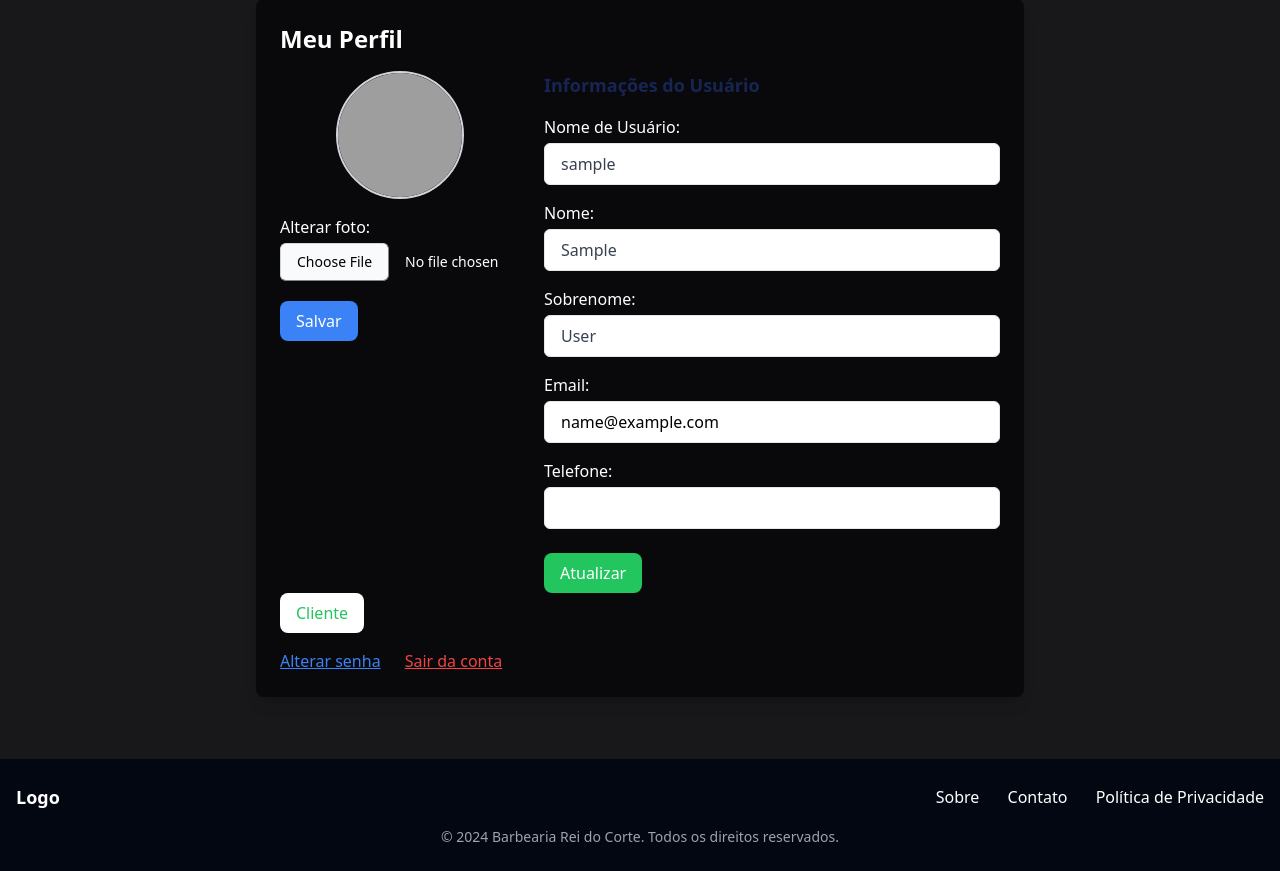
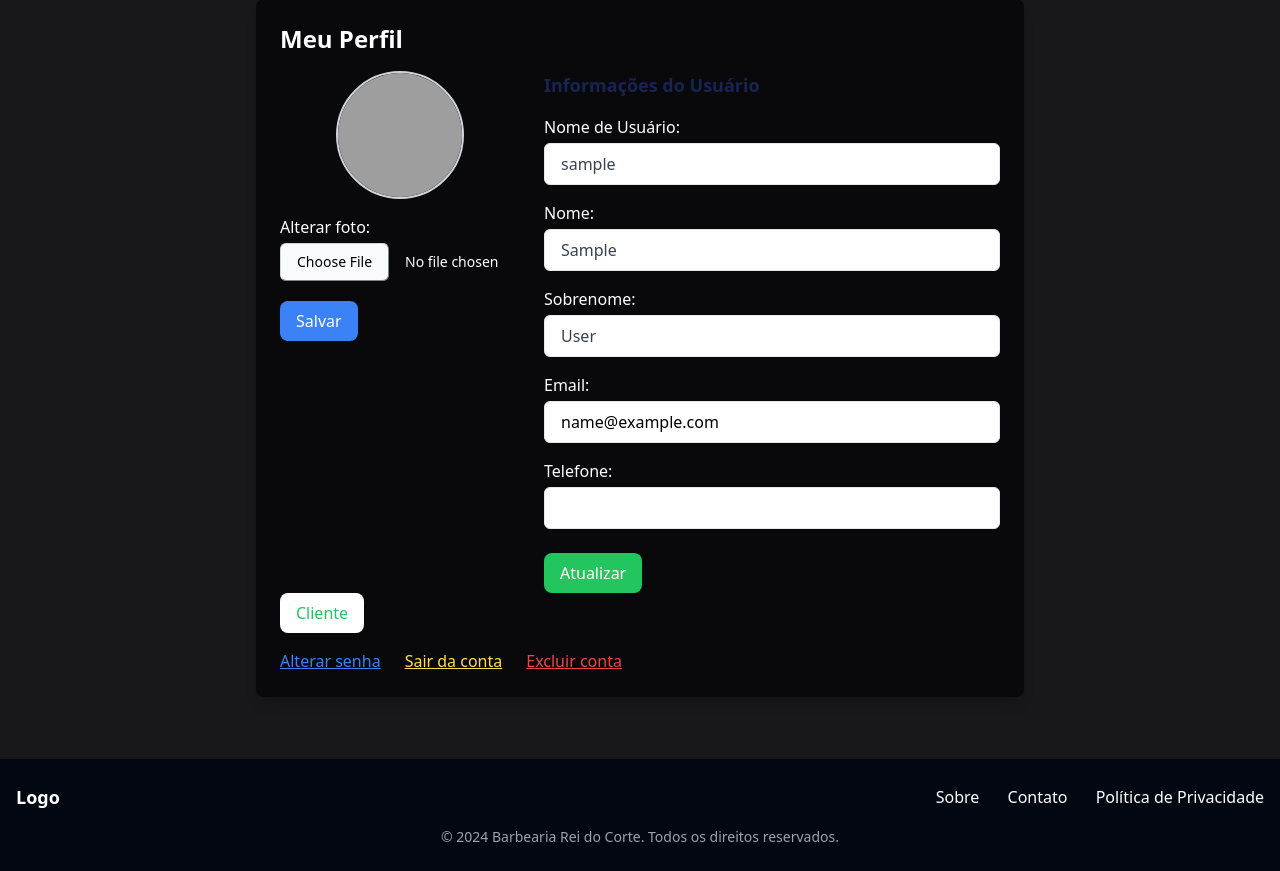
Before and after one commit to Matiaszz/Appointment-Scheduling-System, a Django app: page /account/ in a window 1280 px wide. Shown: the part 93-964 px from the top of the page. Run offline with Django 5.2, Linux system fonts and the light colour scheme; the visitor is signed in with stand-in values (Sample User, id 1); some libraries are stand-ins or nearby versions; grey boxes are pictures that could not be loaded.

Commit message:
feat: an exclude button has been added in the account page without backend

```diff
--- a/appointments/templates/appointments/account.html
+++ b/appointments/templates/appointments/account.html
@@ -65,7 +65,11 @@
                 <a href="{% url 'appointments:index' %}" class="text-blue-500 hover:text-blue-700 underline">Alterar senha</a>
             </div>
             <div class="mt-6">
-                <a href="{% url 'appointments:logout' %}" class="text-red-500 hover:text-red-700 underline">Sair da conta</a>
+                <a href="{% url 'appointments:logout' %}" class="text-yellow-300 hover:text-yellow-500 underline">Sair da conta</a>
+            </div>
+            {% include "appointments/partials/_exclude_confirmation.html" %}
+            <div class="mt-6">
+                <button onclick="showDeleteModal()" class="text-red-500 hover:text-red-700 underline">Excluir conta</button>
             </div>
         </div>
     </div>
--- /dev/null
+++ b/appointments/templates/appointments/partials/_exclude_confirmation.html
@@ -0,0 +1,15 @@
+<div id="deleteModal" class="fixed inset-0 bg-black bg-opacity-50 flex justify-center items-center hidden">
+    <div class="bg-zinc-950 p-6 rounded-lg shadow-lg max-w-sm w-full">
+        <h2 class="text-xl font-semibold mb-4">Excluir Conta</h2>
+        <p class="text-gray-300 mb-6">Tem certeza de que deseja <span class='text-red-500'>excluir sua conta</span>? Esta ação não pode ser desfeita.</p>
+        <div class="flex justify-end gap-4">
+            <button onclick="hideDeleteModal()"
+                    class="bg-gray-300 text-black py-2 px-4 rounded-lg hover:bg-gray-400">Cancelar</button>
+            <form method="post" action="#">
+                {% csrf_token %}
+                <button type="submit"
+                        class="bg-red-500 text-white py-2 px-4 rounded-lg hover:bg-red-600">Excluir</button>
+            </form>
+        </div>
+    </div>
+</div>
--- a/static/js/script.js
+++ b/static/js/script.js
@@ -74,6 +74,14 @@
     }
 }
 
+function showDeleteModal() {
+    document.getElementById('deleteModal').classList.remove('hidden');
+}
+
+function hideDeleteModal() {
+    document.getElementById('deleteModal').classList.add('hidden');
+}
+
 const dropdownButton = document.getElementById('dropdownButton');
 const dropdownMenu = document.getElementById('dropdownMenu');
 
```
